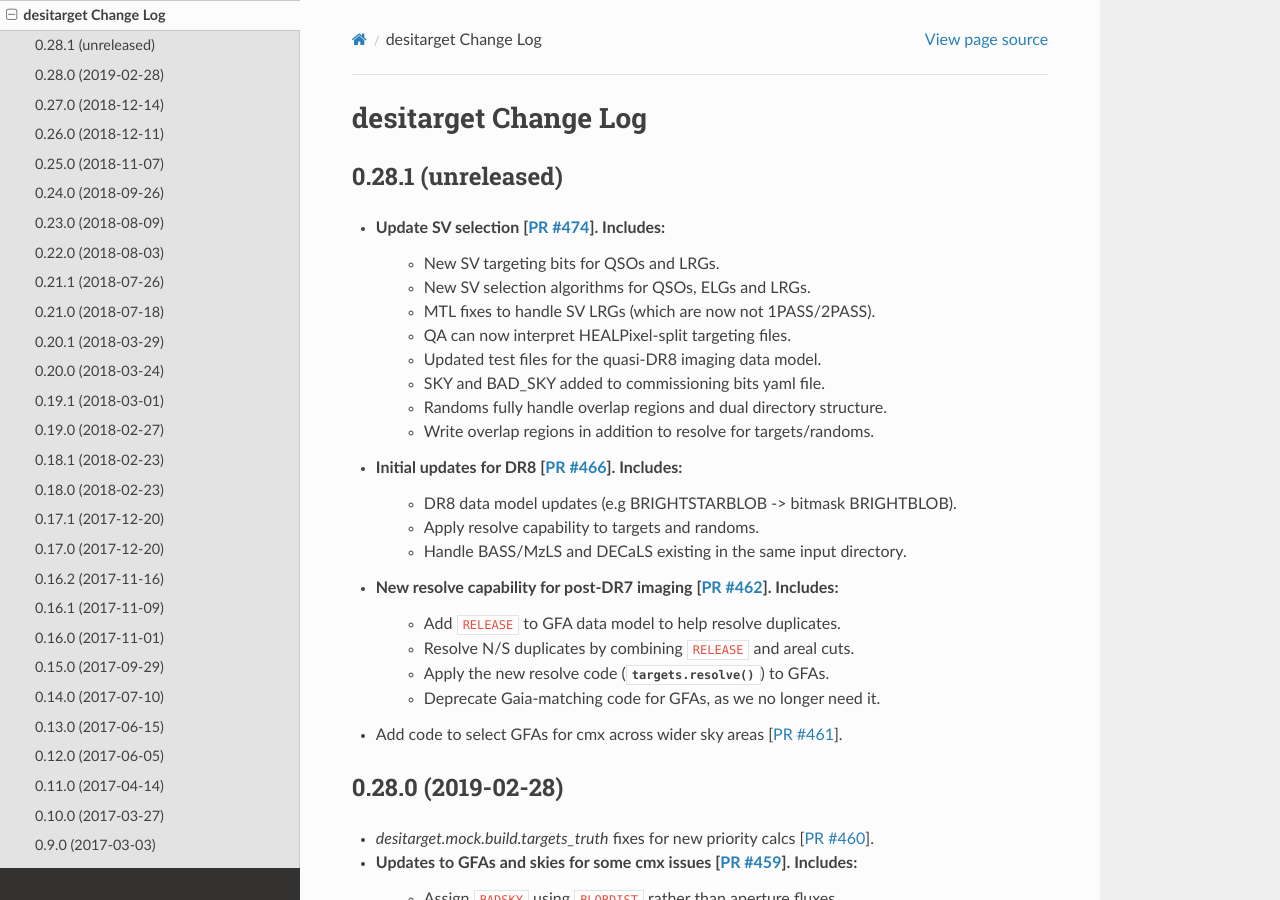
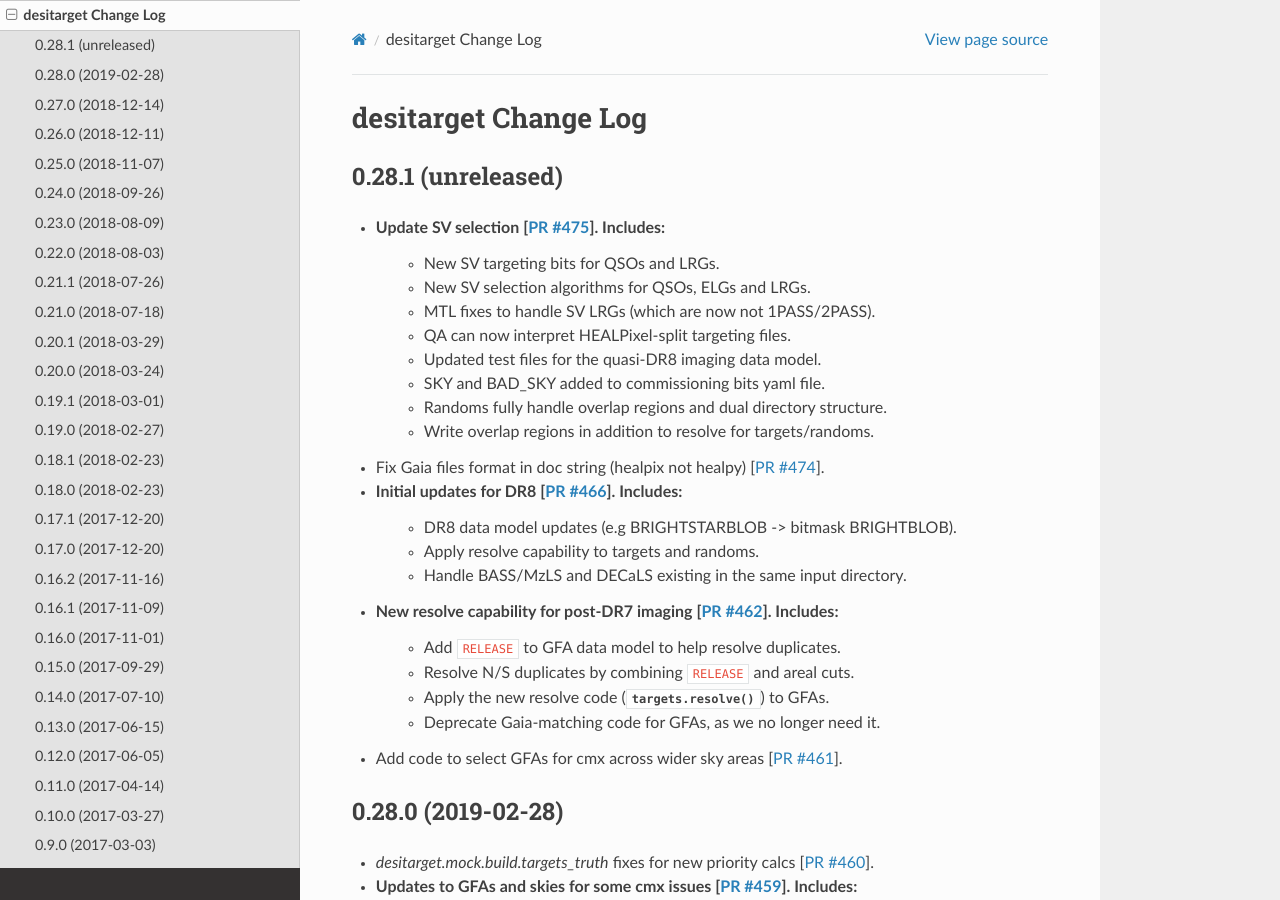
Before and after one commit to desihub/desitarget, a Sphinx documentation site: the page built from doc/changes.rst, in a window 1280 px wide and 900 px high. Built offline with Sphinx 7.4.7 and the Read the Docs theme 2.0.0, drawn with Linux system fonts in a browser that asks for light colours.

Commit message:
PR474 also went undocumented

```diff
--- a/doc/changes.rst
+++ b/doc/changes.rst
@@ -4,7 +4,7 @@ desitarget Change Log
 
 0.28.1 (unreleased)
 -------------------
-* Update SV selection [`PR #474`_]. Includes:
+* Update SV selection [`PR #475`_]. Includes:
     * New SV targeting bits for QSOs and LRGs.
     * New SV selection algorithms for QSOs, ELGs and LRGs.
     * MTL fixes to handle SV LRGs (which are now not 1PASS/2PASS).
@@ -13,6 +13,7 @@ desitarget Change Log
     * SKY and BAD_SKY added to commissioning bits yaml file.
     * Randoms fully handle overlap regions and dual directory structure.
     * Write overlap regions in addition to resolve for targets/randoms.
+* Fix Gaia files format in doc string (healpix not healpy) [`PR #474`_].
 * Initial updates for DR8 [`PR #466`_]. Includes:
     * DR8 data model updates (e.g BRIGHTSTARBLOB -> bitmask BRIGHTBLOB).
     * Apply resolve capability to targets and randoms.
@@ -28,6 +29,7 @@ desitarget Change Log
 .. _`PR #462`: https://github.com/desihub/desitarget/pull/462
 .. _`PR #466`: https://github.com/desihub/desitarget/pull/466
 .. _`PR #474`: https://github.com/desihub/desitarget/pull/474
+.. _`PR #475`: https://github.com/desihub/desitarget/pull/475
 
 0.28.0 (2019-02-28)
 -------------------
```
